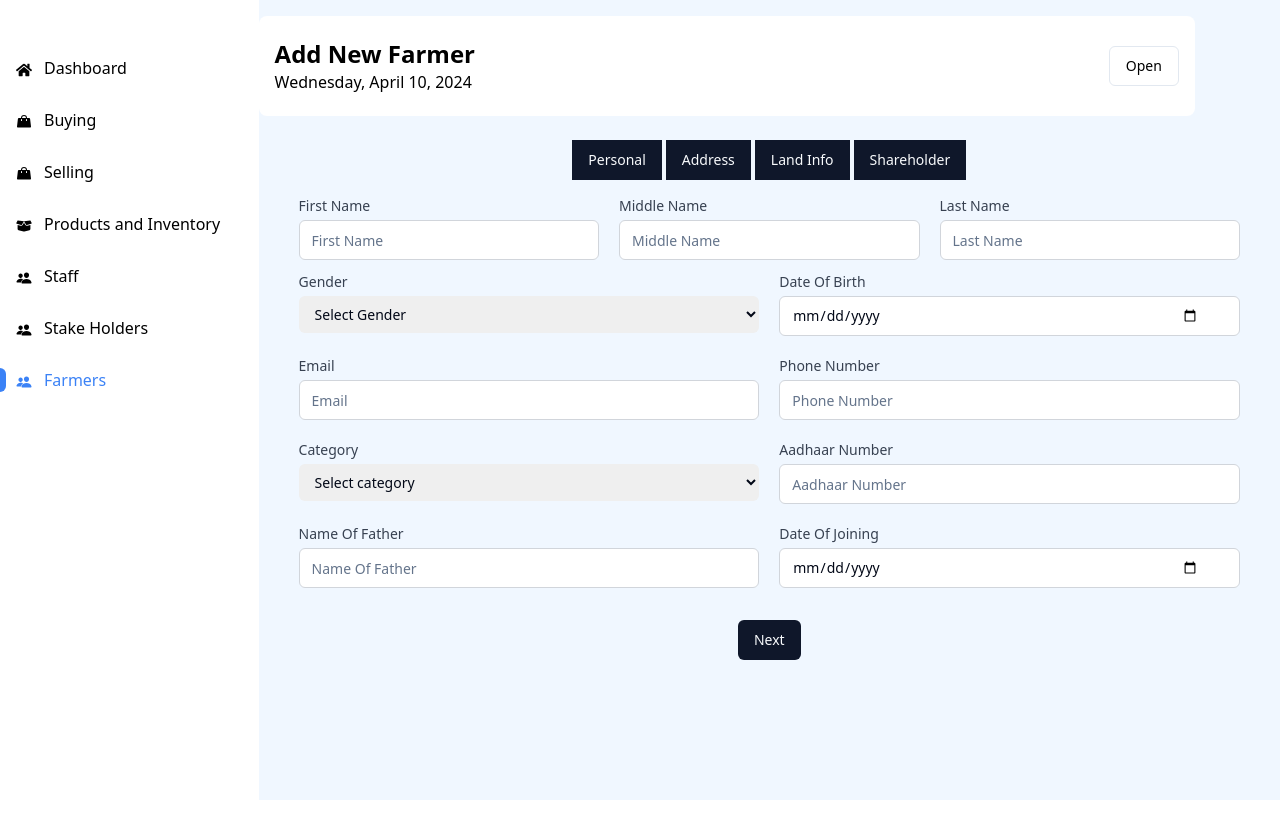
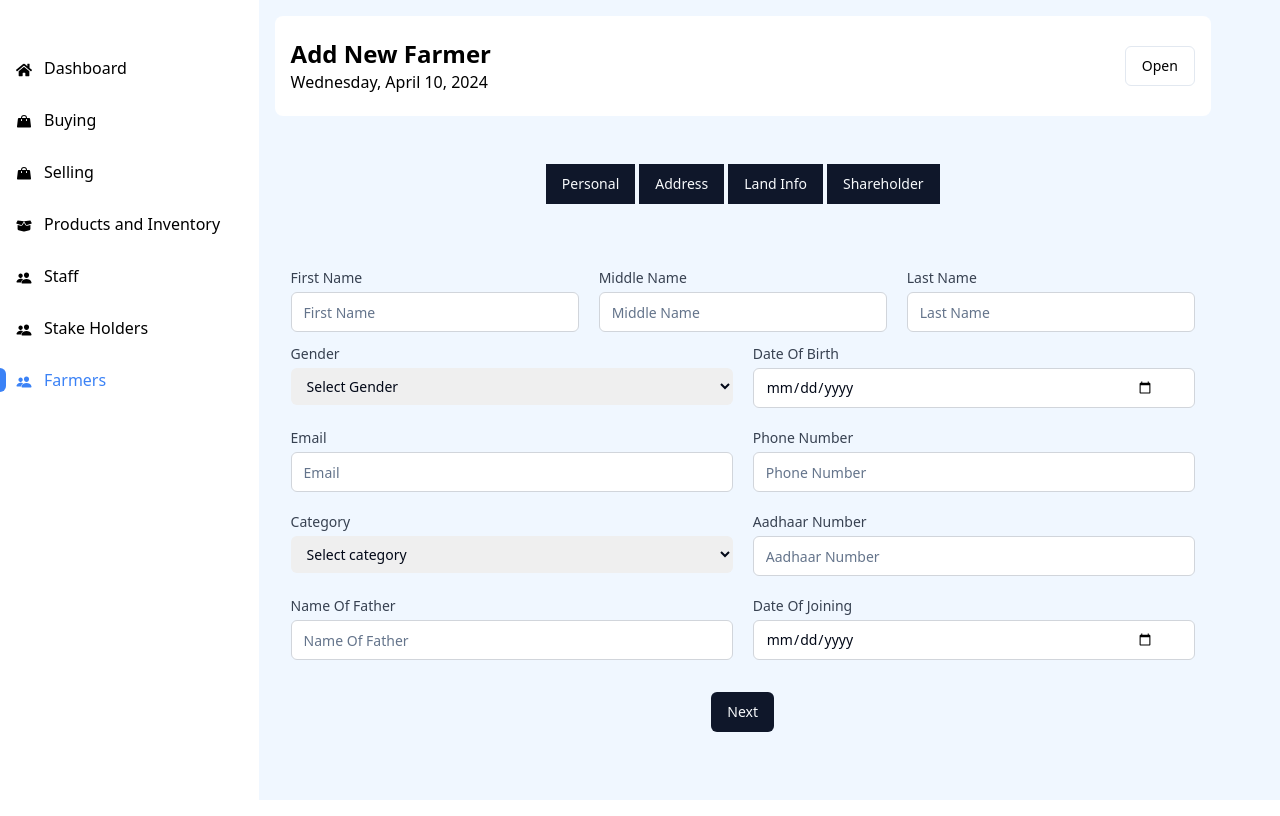
Before and after one commit to Vishakh2012/AgriERP, a React (Vite) app in the folder app/: page /farmers in a window 1280 px wide. Built offline with nearby package versions, Linux system fonts and the light colour scheme.

Commit message:
FEAT: - correction for farmer forms allignment

```diff
--- a/app/src/page/Farmers/AddNewFarmer/FarmerForms.tsx
+++ b/app/src/page/Farmers/AddNewFarmer/FarmerForms.tsx
@@ -3,10 +3,10 @@ import Header from '@/components/Header/Header'
 
 const FarmerForms = () => {
   return (
-    <>
+    <div className='w-full ml-4 h-screen'>
       <Header text='Add New Farmer'/>
       <Forms/>
-    </>
+    </div>
   )
 }
 
--- a/app/src/page/Farmers/AddNewFarmer/FormsCombined.tsx
+++ b/app/src/page/Farmers/AddNewFarmer/FormsCombined.tsx
@@ -144,8 +144,8 @@ const Forms = () => {
   };
 
   return (
-    <div className="m-6">
-      <div className="flex justify-center gap-1">
+    <div className=" w-11/12 my-12">
+      <div className="flex justify-center mb-12 w-full gap-1">
         <Button className="rounded-none" onClick={() => handleButtonClick("personal")}>Personal</Button>
         <Button className="rounded-none" onClick={() => handleButtonClick("address")}>Address</Button>
         <Button className="rounded-none" onClick={() => handleButtonClick("landInfo")}>Land Info</Button>
--- a/app/src/page/Farmers/FarmerForms.tsx
+++ b/app/src/page/Farmers/FarmerForms.tsx
@@ -4,7 +4,7 @@ import Header from '@/components/Header/Header'
 const FarmerForms = () => {
     return (
         <div className=''>
-            <div className=' w-1/2 md:ml-4 flex flex-col'>
+            <div className=' w-1/2 md:ml-4'>
                 <Header text='Add New Farmer' />
                 <Forms />
             </div>
--- a/app/src/page/Farmers/Forms.tsx
+++ b/app/src/page/Farmers/Forms.tsx
@@ -119,8 +119,8 @@ const Forms = () => {
 
 
   return (
-    <div className=" md:w-11/12">
-    <form onSubmit={handleSubmit} className='grid gap-5 p-4'>
+    <div className="w-11/12 md:w-11/12">
+    <form onSubmit={handleSubmit} className='w-11/12 grid gap-5 p-4'>
       <div className="grid grid-cols-1 sm:grid-cols-3 gap-5">
         <div>
         <InputComponent
```
